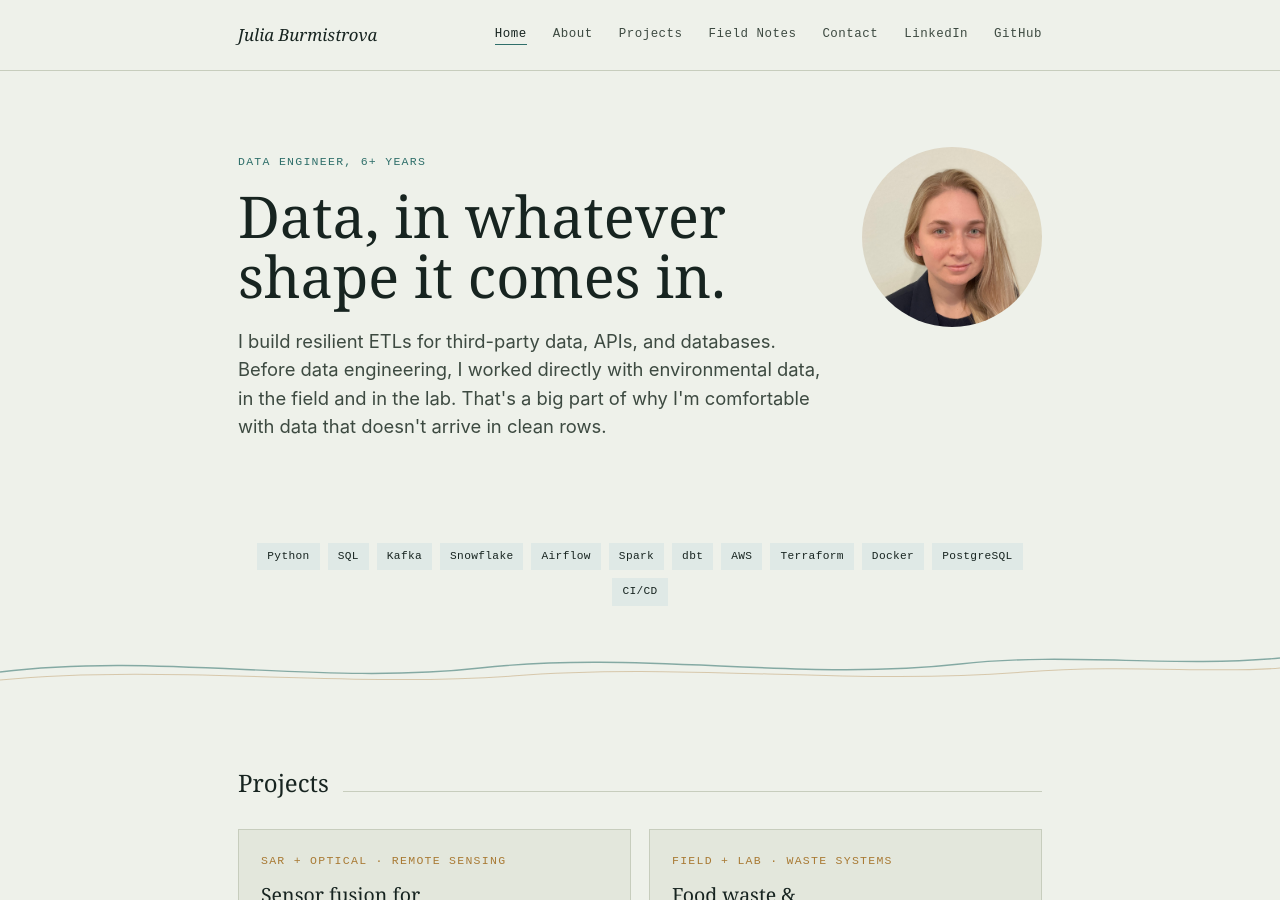
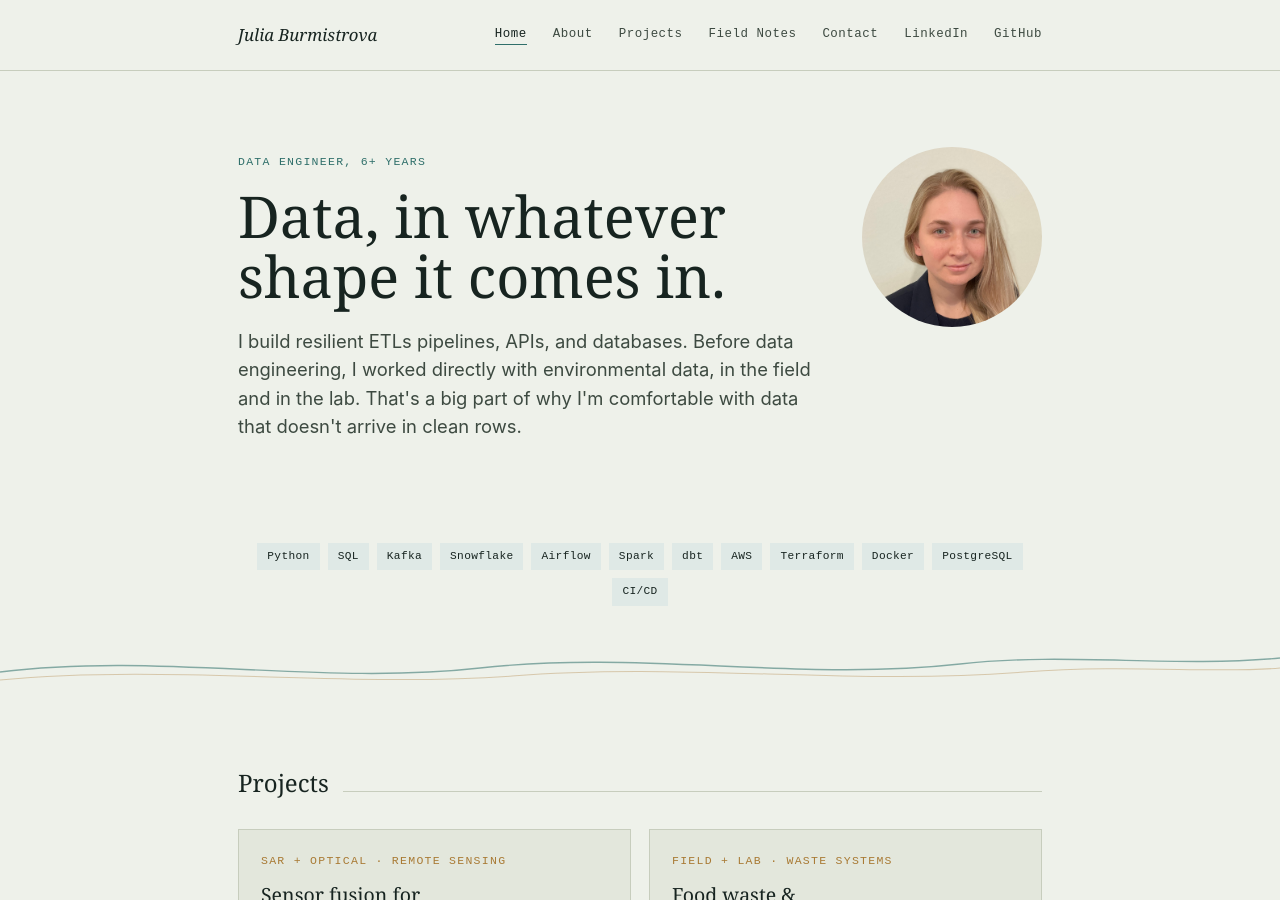
Before and after one commit to jburmistrova/jburmistrova.github.io, a Jekyll site: the page built from index.html, in a window 1280 px wide and 900 px high. Built offline with Jekyll 4.4.1, drawn with Linux system fonts in a browser that asks for light colours.

Commit message:
minor text change

```diff
--- a/index.html
+++ b/index.html
@@ -8,7 +8,7 @@ nav: home
 		<div>
 			<span class="label" id="years-badge">Data Engineer, 6+ Years</span>
 			<h1>Data, in whatever shape it comes in.</h1>
-			<p class="intro">I build resilient ETLs for third-party data, APIs, and databases. Before data engineering, I worked directly with environmental data, in the field and in the lab. That's a big part of why I'm comfortable with data that doesn't arrive in clean rows.</p>
+			<p class="intro">I build resilient ETLs pipelines, APIs, and databases. Before data engineering, I worked directly with environmental data, in the field and in the lab. That's a big part of why I'm comfortable with data that doesn't arrive in clean rows.</p>
 		</div>
 		<img class="headshot" src="/images/headshot.jpg" alt="Julia Burmistrova">
 		<div class="expertise-tags hero-tags">
```
